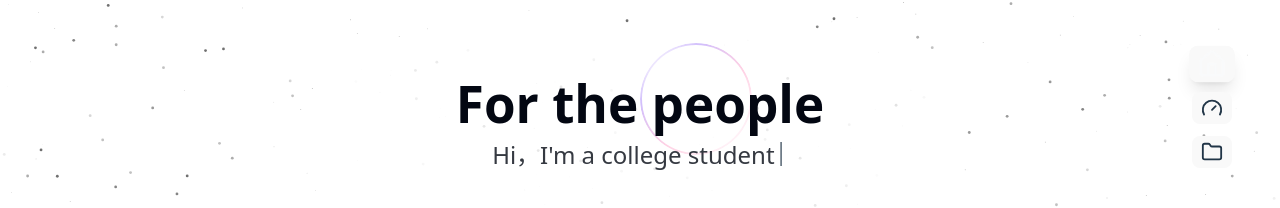
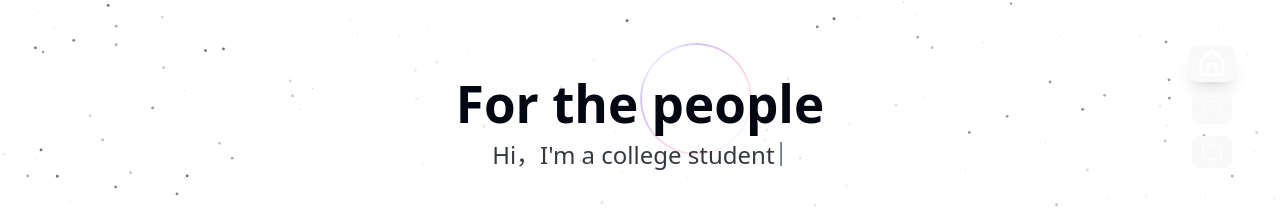
Before and after one commit to publieople/Homepage, a React (Vite) app: page / in a window 1280 px wide. Shown: the part 292-500 px from the top of the page. Built offline with nearby package versions, Linux system fonts and the light colour scheme.

Commit message:
fix(PageIndicator): 优化按钮样式和文本颜色，提升可读性和对比度

```diff
--- a/src/components/features/hero/PageIndicator.tsx
+++ b/src/components/features/hero/PageIndicator.tsx
@@ -53,8 +53,8 @@ export function PageIndicator({
             className={cn(
               "relative flex items-center justify-center w-9 h-9 md:w-8 md:h-8 rounded-full border-2 transition-all duration-300 group focus:outline-none",
               isActive
-                ? "bg-primary border-primary shadow-lg" // 使用主色增强对比
-                : "bg-transparent border-muted-foreground/60 hover:border-muted-foreground dark:border-muted-foreground/50 dark:hover:border-muted-foreground/80" // 使用中性色
+                ? "bg-primary border-primary shadow-lg" // 激活时主色
+                : "bg-zinc-900/80 dark:bg-zinc-100/80 border-muted-foreground/60 hover:border-muted-foreground dark:border-muted-foreground/50 dark:hover:border-muted-foreground/80" // 亮色黑/暗色亮灰（暗色更亮）
             )}
             whileHover={{ scale: 1.18 }}
             whileTap={{ scale: 0.92 }}
@@ -67,8 +67,8 @@ export function PageIndicator({
               className={cn(
                 "transition-colors duration-300 absolute inset-0 flex items-center justify-center",
                 isActive
-                  ? "text-primary-foreground" // 主色前景确保对比度
-                  : "text-muted-foreground dark:text-muted-foreground" // 中性色统一处理
+                  ? "text-white/95" // 激活时更亮的白色
+                  : "text-white/60" // 非激活时较暗的白色
               )}
               animate={{ scale: isActive ? 1.18 : 1, opacity: 1 }}
               transition={{ type: "spring", stiffness: 400, damping: 25 }}
@@ -80,8 +80,8 @@ export function PageIndicator({
               className={cn(
                 "transition-all duration-300 absolute inset-0 flex items-center justify-center text-xs font-medium px-2 py-1 rounded select-none backdrop-blur-sm",
                 isActive
-                  ? "text-primary-foreground bg-primary/20" // 激活状态增强可读性
-                  : "text-muted-foreground bg-muted/50 dark:bg-muted/30" // 中性背景适配双模式
+                  ? "text-primary-foreground bg-primary/20"
+                  : "text-muted-foreground bg-muted/50 dark:bg-muted/30"
               )}
               initial={{ opacity: 0, scale: 0.9, y: 8 }}
               whileHover={{ opacity: 1, scale: 1.08, y: 0 }}
@@ -89,7 +89,6 @@ export function PageIndicator({
               transition={{ type: "spring", stiffness: 320, damping: 22 }}
               style={{ pointerEvents: 'none' }}
             >
-              {tooltips[index]}
             </motion.span>
           </motion.button>
         );
```
